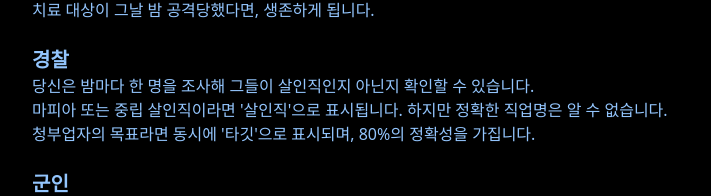
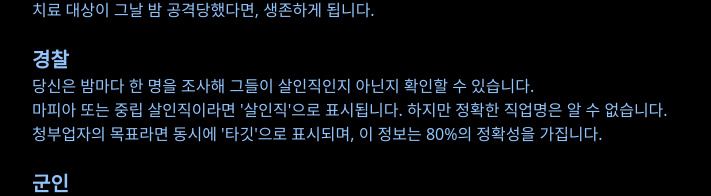
Before and after one commit to kuro793/Midnight-Mafia, a React (Vite) app: page /Midnight-Mafia/roles/citizen in a window 1280 px wide. Shown: the part 350-546 px from the top of the page, without its empty margins (0-711 px from the left). Built offline with nearby package versions, Linux system fonts and the light colour scheme.

Commit message:
Update CitizenTeam.jsx

```diff
--- a/src/pages/roles/CitizenTeam.jsx
+++ b/src/pages/roles/CitizenTeam.jsx
@@ -34,7 +34,7 @@ export default function CitizenTeam() {
           <p>
             당신은 밤마다 한 명을 조사해 그들이 살인직인지 아닌지 확인할 수 있습니다.<br />
             마피아 또는 중립 살인직이라면 '살인직'으로 표시됩니다. 하지만 정확한 직업명은 알 수 없습니다.<br />
-            청부업자의 목표라면 동시에 '타깃'으로 표시되며, 80%의 정확성을 가집니다.
+            청부업자의 목표라면 동시에 '타깃'으로 표시되며, 이 정보는 80%의 정확성을 가집니다.
           </p>
         </section>
 
```
